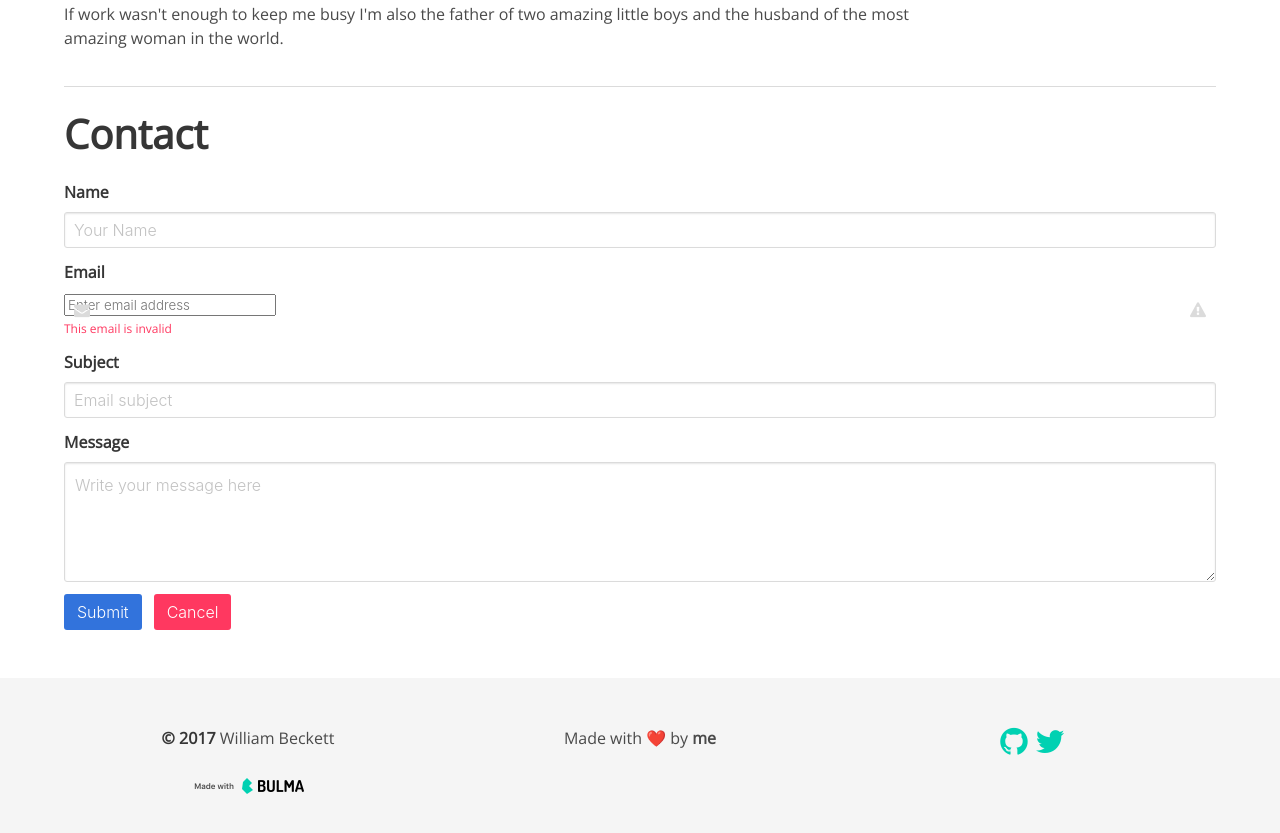
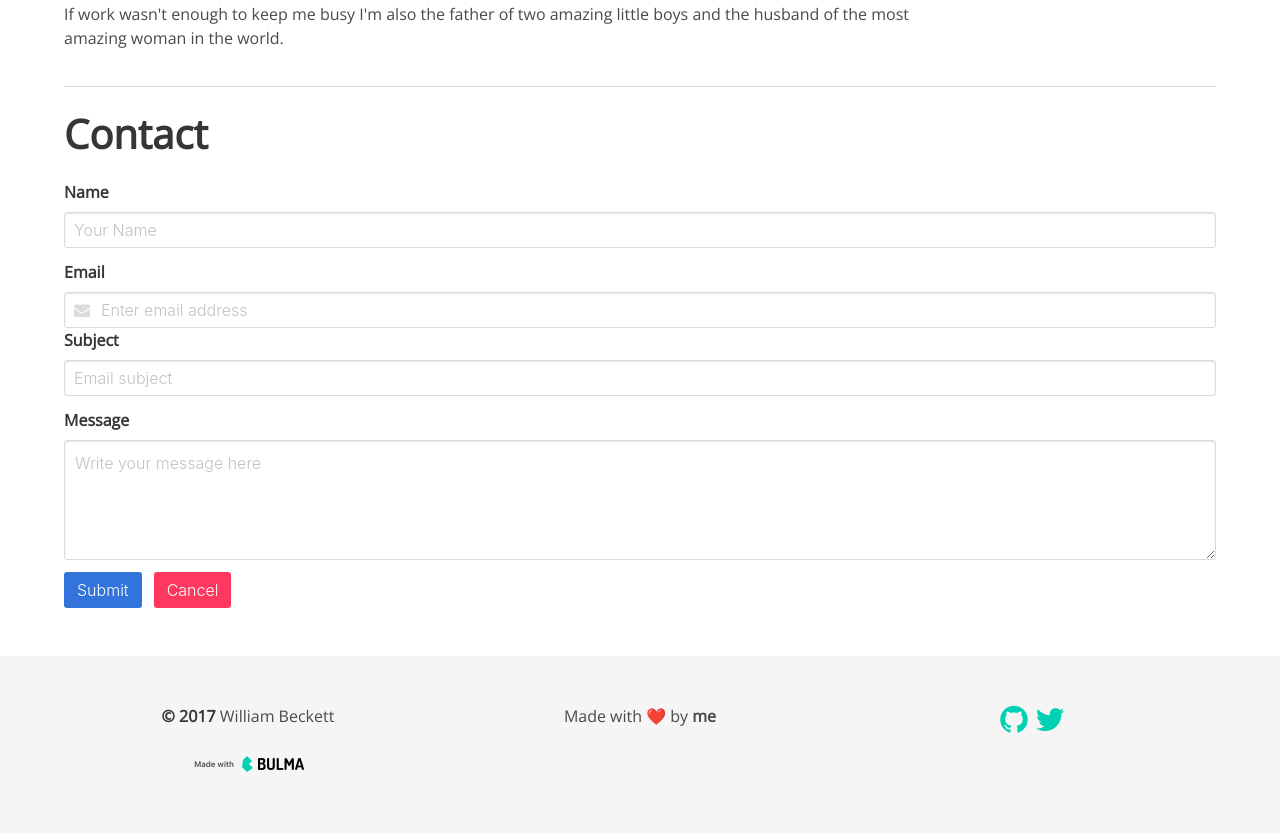
Before and after one commit to wjbeckett/blog, a Jekyll site: the page built from about.html, in a window 1280 px wide and 900 px high, scrolled down 608 px. Shown: the top 833 px of the window. Built offline with Jekyll 4.4.1, drawn with Linux system fonts in a browser that asks for light colours; nearby versions of some CDN libraries.

Commit message:
removed vue.js

```diff
--- a/_includes/footer.html
+++ b/_includes/footer.html
@@ -31,8 +31,6 @@
   </div>
 </footer>
 
-<script src="https://unpkg.com/vue@2.5.9/dist/vue.js"></script>
-<script srv="https://cdn.jsdelivr.net/npm/vee-validate@latest/dist/vee-validate.js"></script>
 <script src="{{ site.url }}/vendor/clipboard-1.7.1.min.js"></script>
 <script src="{{ site.url }}/lib/main.js"></script>
 <script src="{{ site.url }}/lib/lazysizes.min.js"></script>
--- a/about.html
+++ b/about.html
@@ -49,35 +49,30 @@ fixed_navbar: true
           <div class="field">
             <label class="label">Name</label>
             <div class="control">
-              <input class="input" type="text" placeholder="Your Name">
+              <input name="name" class="input" type="text" placeholder="Your Name">
             </div>
           </div>
 
           <div class="field">
             <label class="label">Email</label>
             <div class="control has-icons-left has-icons-right">
-              <input :class="{'input': true, 'is-danger': errors.has('email') }" type="email" placeholder="Enter email address" v-validate="'required|email'" data-vv-as="Some number input">
+              <input name="email" class="input" type="email" placeholder="Enter email address">
               <span class="icon is-small is-left">
                 <i class="fa fa-envelope"></i>
               </span>
-              <span v-show="errors.has('email')" class="icon is-small is-right">
-                <i class="fa fa-warning"></i>
-              </span>
-            </div>
-            <p v-show="errors.has('email')" class="help is-danger">This email is invalid</p>
           </div>
 
           <div class="field">
             <label class="label">Subject</label>
             <div class="control">
-              <input class="input" type="text" placeholder="Email subject">
+              <input name="subject" class="input" type="text" placeholder="Email subject">
             </div>
           </div>
 
           <div class="field">
             <label class="label">Message</label>
             <div class="control">
-              <textarea class="textarea" placeholder="Write your message here"></textarea>
+              <textarea name="message" class="textarea" placeholder="Write your message here"></textarea>
             </div>
           </div>
 
```
Also changed, not shown: lib/main.js.
